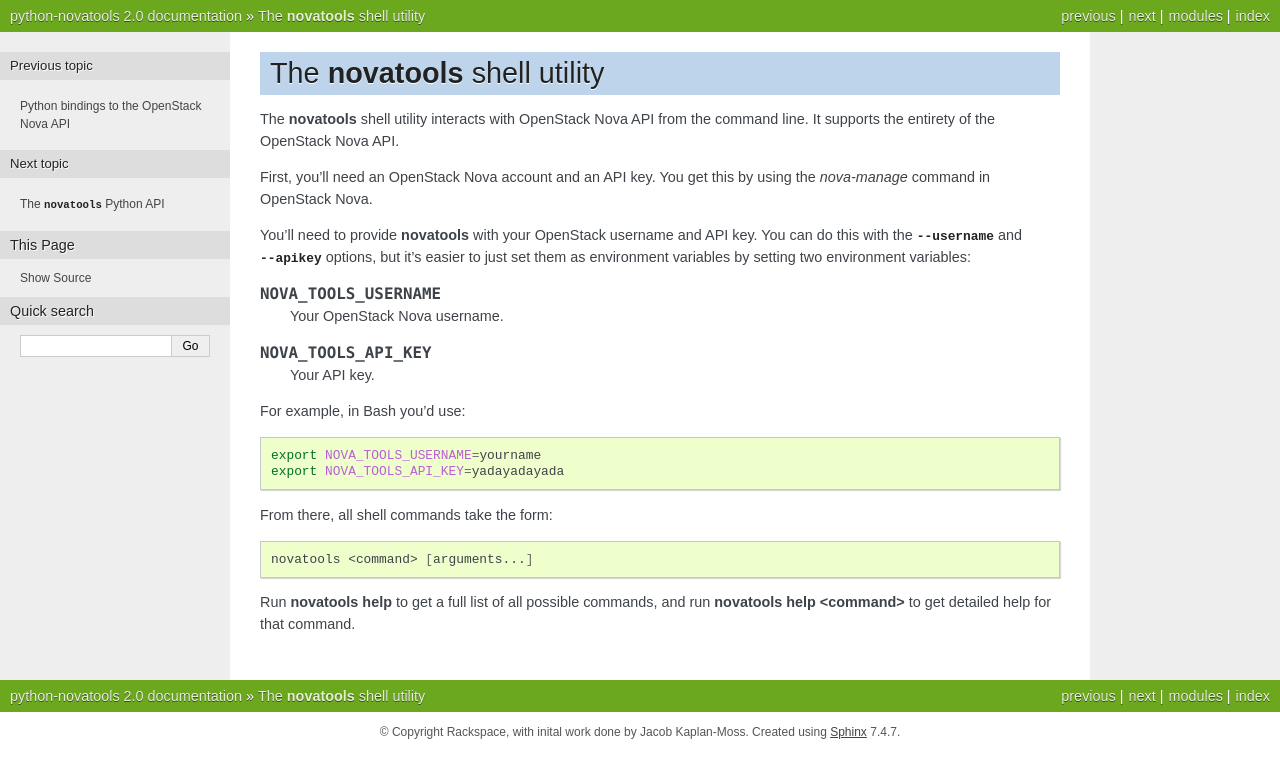
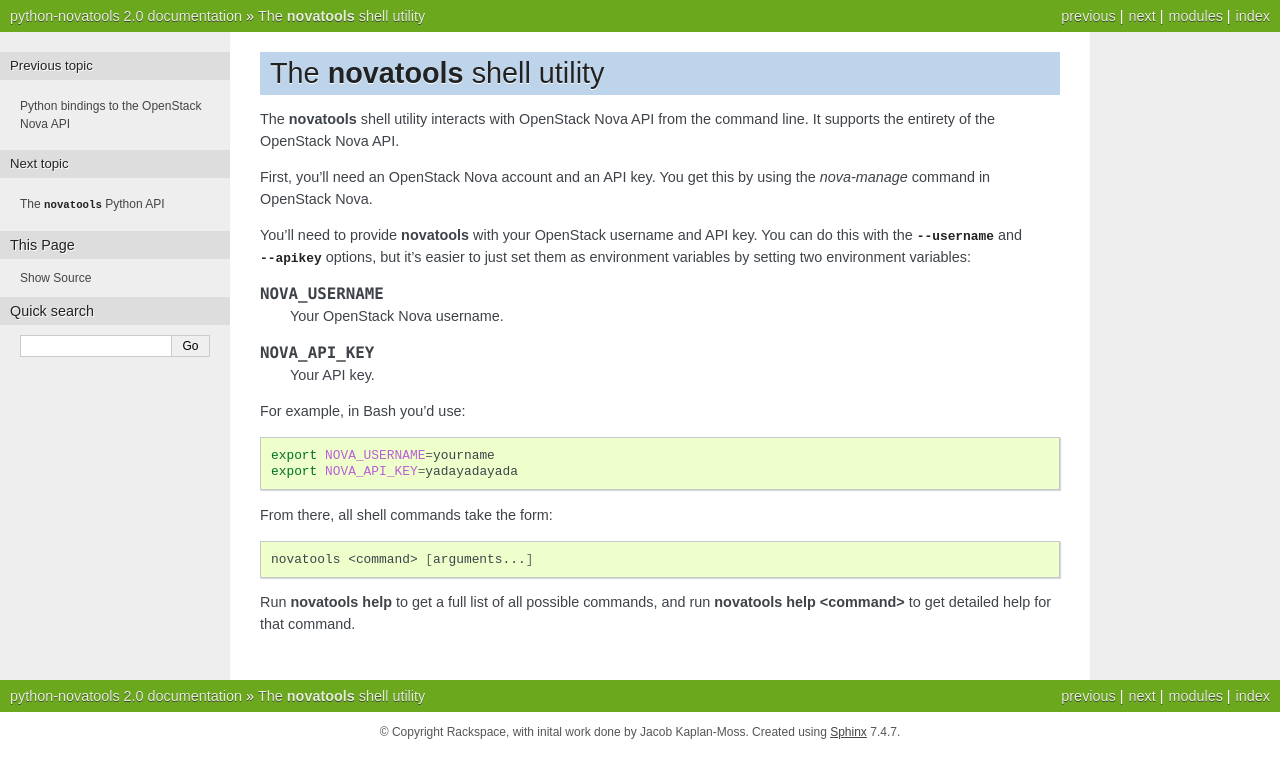
Before and after one commit to openstack/python-novaclient, a Sphinx documentation site: the page built from docs/shell.rst, in a window 1280 px wide. Shown: the top 778 px of the page. Built offline with Sphinx 7.4.7, drawn with Linux system fonts in a browser that asks for light colours.

Commit message:
NOVA_TOOLS_* -> NOVA_*, --debug

```diff
--- a/docs/shell.rst
+++ b/docs/shell.rst
@@ -15,18 +15,18 @@
 options, but it's easier to just set them as environment variables by setting
 two environment variables:
 
-.. envvar:: NOVA_TOOLS_USERNAME
+.. envvar:: NOVA_USERNAME
 
     Your OpenStack Nova username.
 
-.. envvar:: NOVA_TOOLS_API_KEY
+.. envvar:: NOVA_API_KEY
 
     Your API key.
 
 For example, in Bash you'd use::
 
-    export NOVA_TOOLS_USERNAME=yourname
-    export NOVA_TOOLS_API_KEY=yadayadayada
+    export NOVA_USERNAME=yourname
+    export NOVA_API_KEY=yadayadayada
 
 From there, all shell commands take the form::
 
```
Also changed, not shown: README.rst (+6 -6 lines), 3 other files.
